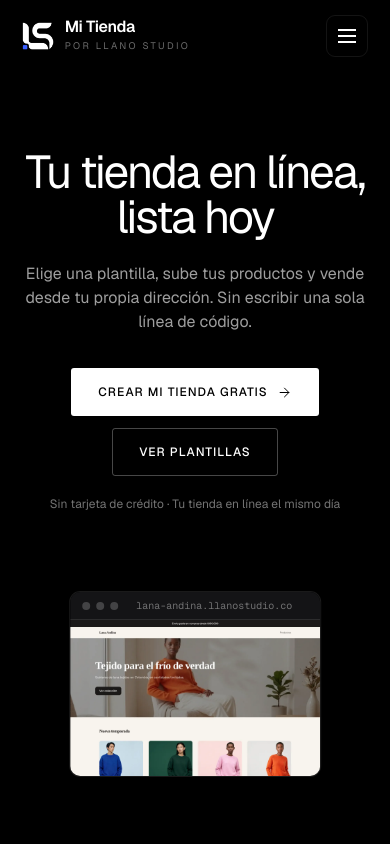
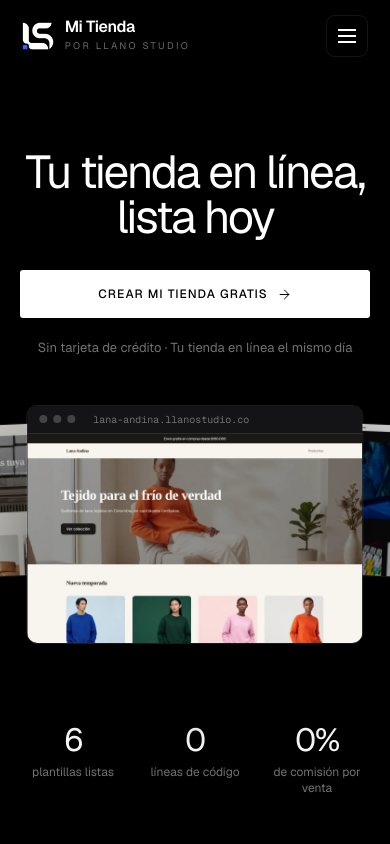
Before and after one commit to Martinvb07/MiTienda-LlanoStudio, a Next.js app in the folder frontend/: page / in a window 390 px wide. Shown: the top 844 px of the page. Built offline with nearby package versions, Linux system fonts and the light colour scheme.

Commit message:
Inicio movil como llanostudio, modal de plantillas deslizable, scrollbars propios y registro en una pantalla

```diff
--- a/frontend/src/app/globals.css
+++ b/frontend/src/app/globals.css
@@ -71,10 +71,46 @@ body {
   background: var(--color-sitio-azul);
   color: #fff;
 }
-.marco-oscuro,
-.marco-oscuro * {
-  scrollbar-width: thin;
-  scrollbar-color: rgb(255 255 255 / 0.2) transparent;
+/* Barras de scroll del sitio y el panel: finas, grafito sobre negro y azul
+   del logotipo al agarrarlas. Incluye la del documento (html), que es la
+   que se ve al bajar por la página, sólo cuando hay marco oscuro. */
+html:has(.marco-oscuro) {
+  background: #000;
+  color-scheme: dark;
+}
+@supports not selector(::-webkit-scrollbar) {
+  html:has(.marco-oscuro),
+  .marco-oscuro * {
+    scrollbar-width: thin;
+    scrollbar-color: rgb(255 255 255 / 0.22) #000;
+  }
+}
+html:has(.marco-oscuro)::-webkit-scrollbar,
+.marco-oscuro ::-webkit-scrollbar {
+  width: 10px;
+  height: 10px;
+}
+html:has(.marco-oscuro)::-webkit-scrollbar-track,
+.marco-oscuro ::-webkit-scrollbar-track {
+  background: transparent;
+}
+html:has(.marco-oscuro)::-webkit-scrollbar-thumb,
+.marco-oscuro ::-webkit-scrollbar-thumb {
+  border: 3px solid transparent;
+  border-radius: 999px;
+  background: rgb(255 255 255 / 0.18) padding-box;
+}
+html:has(.marco-oscuro)::-webkit-scrollbar-thumb:hover,
+.marco-oscuro ::-webkit-scrollbar-thumb:hover {
+  background: rgb(255 255 255 / 0.4) padding-box;
+}
+html:has(.marco-oscuro)::-webkit-scrollbar-thumb:active,
+.marco-oscuro ::-webkit-scrollbar-thumb:active {
+  background: var(--color-sitio-azul) padding-box;
+}
+html:has(.marco-oscuro)::-webkit-scrollbar-corner,
+.marco-oscuro ::-webkit-scrollbar-corner {
+  background: transparent;
 }
 
 @layer components {
--- a/frontend/src/componentes/panel/MarcoSesion.tsx
+++ b/frontend/src/componentes/panel/MarcoSesion.tsx
@@ -32,7 +32,7 @@ export function MarcoSesion({ children }: { children: React.ReactNode }) {
   const lado = LADOS[ruta] ?? LADOS['/panel/ingresar']!
 
   return (
-    <div className="marco-oscuro grid min-h-screen font-sans lg:grid-cols-[1.05fr_1fr]">
+    <div className="marco-oscuro grid min-h-dvh font-sans lg:grid-cols-[1.05fr_1fr]">
       {/* Tienda real de un lado */}
       <aside className="relative hidden overflow-hidden border-r border-white/10 bg-[#070707] lg:block">
         <AnimatePresence mode="wait">
@@ -64,7 +64,7 @@ export function MarcoSesion({ children }: { children: React.ReactNode }) {
       </aside>
 
       {/* Formulario del otro */}
-      <main className="flex min-h-screen flex-col px-6 py-6 sm:px-10 lg:px-16">
+      <main className="flex min-h-dvh flex-col px-6 py-5 sm:px-10 lg:px-16">
         <div className="flex items-center justify-between">
           <Link
             href="/"
@@ -84,7 +84,7 @@ export function MarcoSesion({ children }: { children: React.ReactNode }) {
           initial={{ opacity: 0, y: 34, filter: 'blur(6px)' }}
           animate={{ opacity: 1, y: 0, filter: 'blur(0px)' }}
           transition={{ duration: 1.1, ease: SALIDA }}
-          className="mx-auto my-auto w-full max-w-[560px] py-14"
+          className="mx-auto my-auto w-full max-w-[560px] py-6"
         >
           {children}
         </motion.div>
--- a/frontend/src/componentes/sitio/GaleriaPlantillas.tsx
+++ b/frontend/src/componentes/sitio/GaleriaPlantillas.tsx
@@ -102,7 +102,7 @@ function ModalPlantilla({ plantilla, alCerrar }: { plantilla: PlantillaTienda; a
       />
 
       <motion.div
-        className="relative grid max-h-[92vh] w-full max-w-[1180px] overflow-hidden rounded-t-[14px] border border-white/10 bg-[#0a0a0b] md:rounded-[14px] lg:grid-cols-[1.45fr_1fr]"
+        className="relative flex max-h-[92dvh] w-full max-w-[1180px] flex-col overflow-hidden rounded-t-[14px] border border-white/10 bg-[#0a0a0b] md:rounded-[14px]"
         initial={{ opacity: 0, y: 40 }}
         animate={{ opacity: 1, y: 0 }}
         exit={{ opacity: 0, y: 30, transition: { duration: 0.35, ease: [0.4, 0, 1, 1] } }}
@@ -117,8 +117,10 @@ function ModalPlantilla({ plantilla, alCerrar }: { plantilla: PlantillaTienda; a
           <X aria-hidden="true" className="h-4 w-4" />
         </button>
 
-        {/* La tienda completa, con scroll propio */}
-        <div className="relative min-h-[300px] overflow-y-auto bg-[radial-gradient(circle_at_50%_0%,#17171a,#0b0b0c_70%)] p-4 md:p-6 lg:max-h-[92vh]">
+        {/* En celular todo el modal desliza junto; en escritorio cada columna tiene su scroll */}
+        <div className="min-h-0 flex-1 overflow-y-auto overscroll-contain lg:grid lg:grid-cols-[1.45fr_1fr] lg:overflow-hidden">
+          {/* La tienda completa */}
+          <div className="relative min-h-[300px] bg-[radial-gradient(circle_at_50%_0%,#17171a,#0b0b0c_70%)] p-4 md:p-6 lg:max-h-[92dvh] lg:overflow-y-auto lg:overscroll-contain">
             <motion.div
               layoutId={`plantilla-${plantilla.clave}`}
               transition={{ duration: 0.7, ease: SALIDA }}
@@ -146,7 +148,7 @@ function ModalPlantilla({ plantilla, alCerrar }: { plantilla: PlantillaTienda; a
 
           {/* Ficha */}
           <motion.div
-          className="flex flex-col overflow-y-auto border-t border-white/10 p-7 md:p-9 lg:max-h-[92vh] lg:border-t-0 lg:border-l"
+            className="flex flex-col border-t border-white/10 p-7 md:p-9 lg:max-h-[92dvh] lg:overflow-y-auto lg:overscroll-contain lg:border-t-0 lg:border-l"
             initial={{ opacity: 0, x: 20 }}
             animate={{ opacity: 1, x: 0 }}
             exit={{ opacity: 0 }}
@@ -204,6 +206,7 @@ function ModalPlantilla({ plantilla, alCerrar }: { plantilla: PlantillaTienda; a
               </p>
             </div>
           </motion.div>
+        </div>
       </motion.div>
     </motion.div>
   )
--- a/frontend/src/componentes/sitio/Hero.tsx
+++ b/frontend/src/componentes/sitio/Hero.tsx
@@ -37,22 +37,22 @@ export function Hero() {
           <br />
           lista hoy
         </h1>
-        <p className="bajada mx-auto mt-[22px] !text-base">
+        <p className="bajada mx-auto mt-[22px] hidden !text-base md:block">
           Elige una plantilla, sube tus productos y vende desde tu propia dirección. Sin escribir una
           sola línea de código.
         </p>
-        <div className="mt-[34px] flex flex-wrap justify-center gap-3">
-          <Boton href="/panel/crear-cuenta" flecha>
+        <div className="mt-[30px] flex w-full max-w-[400px] justify-center gap-3 md:mt-[34px] md:w-auto md:max-w-none">
+          <Boton href="/panel/crear-cuenta" flecha className="w-full md:w-auto">
             Crear mi tienda gratis
           </Boton>
-          <Boton href="/plantillas" variante="secundario">
+          <Boton href="/plantillas" variante="secundario" className="hidden md:inline-flex">
             Ver plantillas
           </Boton>
         </div>
-        <p className="mt-5 text-xs text-white/45">Sin tarjeta de crédito · Tu tienda en línea el mismo día</p>
+        <p className="mt-5 text-[13px] text-white/45 md:text-xs">Sin tarjeta de crédito · Tu tienda en línea el mismo día</p>
       </div>
 
-      <div ref={zona} className="relative mx-auto mt-20 h-[clamp(260px,46vw,620px)] max-w-[1400px] md:mt-24">
+      <div ref={zona} className="relative mx-auto mt-12 h-[calc(54vw+44px)] max-w-[1400px] [--abrir:31vw] md:mt-24 md:h-[clamp(260px,46vw,620px)] md:[--abrir:22vw]">
         {VITRINA.map((tarjeta, indice) => (
           <TarjetaVitrina key={tarjeta.src} {...tarjeta} progreso={scrollYProgress} orden={indice} />
         ))}
@@ -61,7 +61,7 @@ export function Hero() {
           initial={{ opacity: 0, y: 80, filter: 'blur(8px)' }}
           animate={{ opacity: 1, y: 0, filter: 'blur(0px)' }}
           transition={{ duration: 1.5, delay: 0.25, ease: SALIDA }}
-          className="absolute top-0 left-1/2 z-10 w-[min(64vw,880px)] -translate-x-1/2 overflow-hidden rounded-[10px] bg-black shadow-[0_40px_120px_-30px_rgba(0,0,0,1)] ring-1 ring-white/10"
+          className="absolute top-0 left-1/2 z-10 w-[86vw] -translate-x-1/2 md:w-[min(64vw,880px)] overflow-hidden rounded-[10px] bg-black shadow-[0_40px_120px_-30px_rgba(0,0,0,1)] ring-1 ring-white/10"
         >
           <div className="flex h-7 items-center gap-1.5 border-b border-white/10 bg-[#141416] px-3">
             <span className="h-2 w-2 rounded-full bg-white/20" />
@@ -75,7 +75,7 @@ export function Hero() {
             width={1440}
             height={900}
             priority
-            sizes="(max-width: 1400px) 64vw, 880px"
+            sizes="(max-width: 768px) 86vw, (max-width: 1400px) 64vw, 880px"
             className="h-auto w-full"
           />
         </motion.figure>
@@ -117,9 +117,13 @@ function TarjetaVitrina({
   orden: number
 }) {
   // Al bajar, las tarjetas de los lados se abren hacia afuera y se inclinan.
+  // --abrir (en el contenedor) separa más las de escritorio en celular, para
+  // que se asomen por los bordes como en llanostudio.co.
   const separacion = useTransform(progreso, [0.15, 0.6], [0, lado * (tipo === 'movil' ? 3.5 : 6)])
   const giro = useTransform(progreso, [0.15, 0.6], [0, lado * 2.5])
-  const x = useTransform(separacion, (valor) => `calc(-50% + ${lado * (tipo === 'movil' ? 37 : 22)}vw + ${valor}vw)`)
+  const x = useTransform(separacion, (valor) =>
+    tipo === 'movil' ? `calc(-50% + ${lado * 37}vw + ${valor}vw)` : `calc(-50% + ${lado} * var(--abrir) + ${valor}vw)`,
+  )
 
   return (
     <motion.figure
@@ -129,11 +133,11 @@ function TarjetaVitrina({
       style={{ x, rotate: giro }}
       className={
         tipo === 'escritorio'
-          ? 'absolute top-[7%] left-1/2 hidden w-[min(40vw,560px)] overflow-hidden rounded-[8px] bg-black opacity-70 shadow-[0_30px_80px_-20px_rgba(0,0,0,1)] ring-1 ring-white/10 md:block'
+          ? 'absolute top-[7%] left-1/2 w-[62vw] overflow-hidden rounded-[8px] bg-black opacity-70 shadow-[0_30px_80px_-20px_rgba(0,0,0,1)] ring-1 ring-white/10 md:w-[min(40vw,560px)]'
           : 'absolute top-[12%] left-1/2 hidden w-[min(13vw,190px)] overflow-hidden rounded-[22px] border-[5px] border-[#1b1b1e] bg-black shadow-[0_30px_80px_-20px_rgba(0,0,0,1)] lg:block'
       }
     >
-      <Image src={src} alt={alt} width={tipo === 'escritorio' ? 1440 : 560} height={tipo === 'escritorio' ? 900 : 1212} sizes="40vw" className="h-auto w-full brightness-[0.8]" />
+      <Image src={src} alt={alt} width={tipo === 'escritorio' ? 1440 : 560} height={tipo === 'escritorio' ? 900 : 1212} sizes="(max-width: 768px) 62vw, 40vw" className="h-auto w-full brightness-[0.8]" />
     </motion.figure>
   )
 }
```
Also changed, not shown: frontend/src/componentes/panel/FormularioRegistro.tsx (+11 -15 lines). Lines whose indentation alone changed are shown as unchanged.
